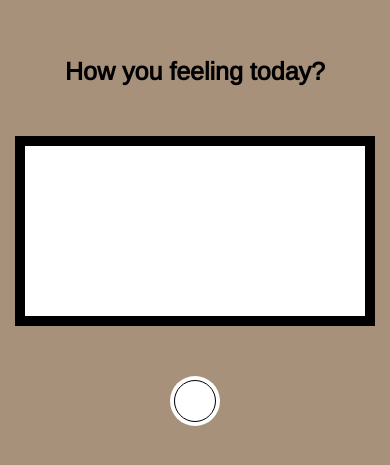
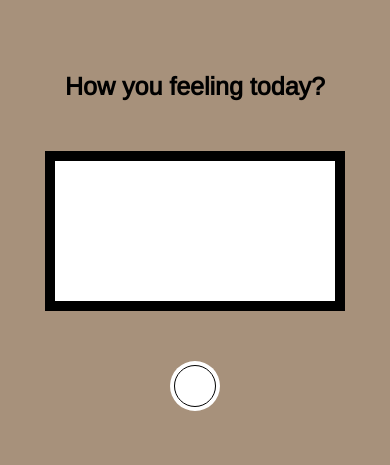
Before and after one commit to mtsalcova/learning-about-pwa, a Next.js app: page / in a window 390 px wide. Shown: the part 181-646 px from the top of the page. Built offline with nearby package versions, Linux system fonts and the light colour scheme.

Commit message:
chore: change size of board

```diff
--- a/src/styles/Home.module.css
+++ b/src/styles/Home.module.css
@@ -85,6 +85,6 @@
   }
 
   .box-board {
-    width: 34rem;
+    width: 28rem;
   }
 }
```
